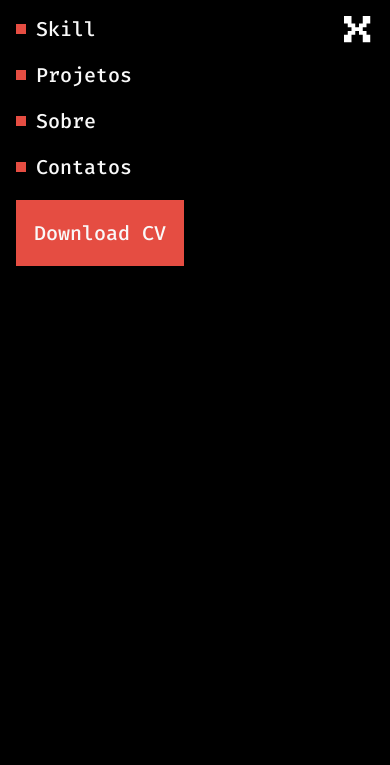
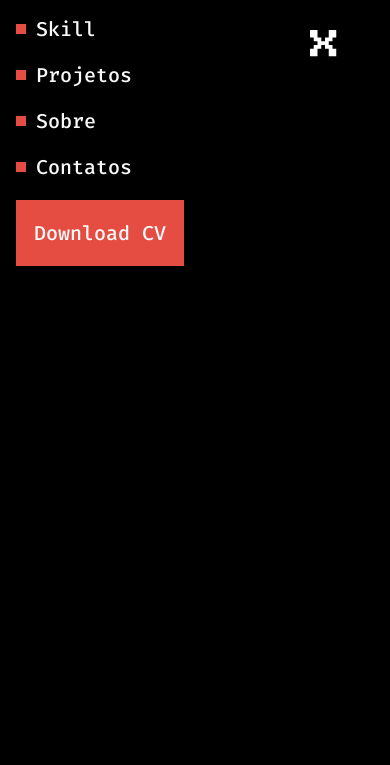
Before and after one commit to fndfernando/fndfernando.github.io, a plain HTML site: page index.html in a window 390 px wide. Both pictures are taken after a click on the link "Abrir Menu". Shown: the top 765 px of the page. Drawn offline with Linux system fonts and the light colour scheme.

Commit message:
change position icon-menu

```diff
--- a/css/components/main-header.css
+++ b/css/components/main-header.css
@@ -30,8 +30,8 @@
     .main-header .icon-close{
         display: block;
         position: absolute;
-        top: 16px;
-        right: 16px;
+        top: 30px;
+        right: 50px;
     }
 
 }
```
